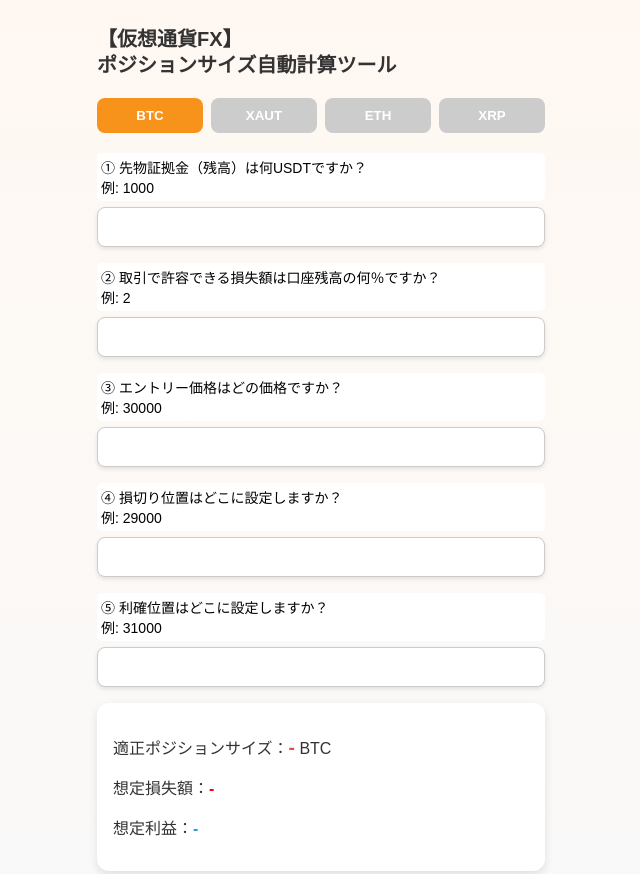
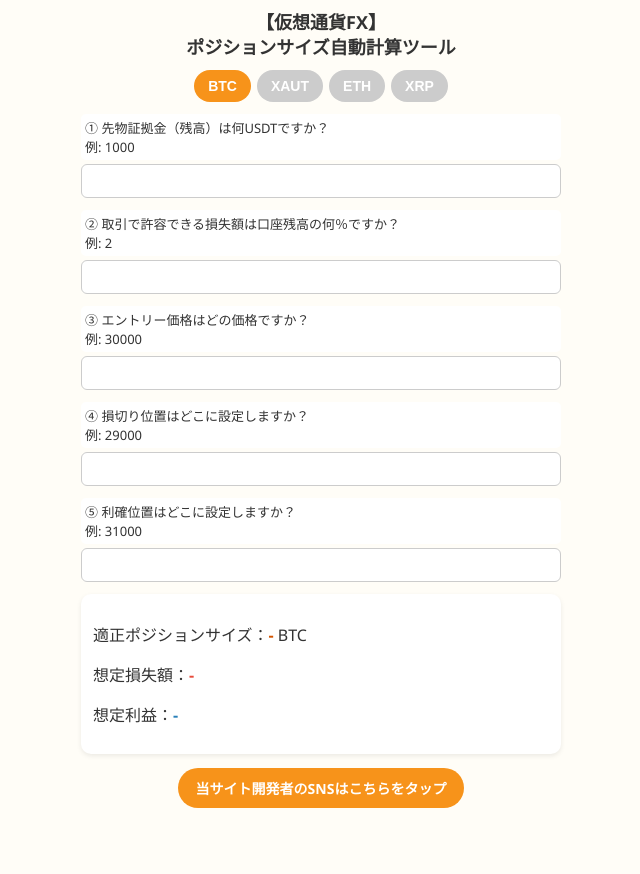
Before and after one commit to trader-fujikawakun/btc-fx-calcc, a plain HTML site: page index.html in a window 1280 px wide. Shown: the top 874 px of the page, without its empty margins (319-959 px from the left). After the commit the page ends 818 px from the top, so only its background shows below. Drawn offline with Linux system fonts and the light colour scheme.

Commit message:
Update style.css

```diff
--- a/style.css
+++ b/style.css
@@ -1,49 +1,45 @@
-/* 全体レイアウト */
 body {
   margin: 0;
-  font-family: "Arial Rounded MT Bold", "Helvetica Rounded", sans-serif;
-  background: linear-gradient(to bottom, #fff8f2, #f9f9f9);
+  font-family: "Segoe UI", sans-serif;
+  background: #fffdf7;
   color: #333;
 }
 
 .container {
   max-width: 480px;
   margin: 0 auto;
-  padding: 16px;
-  box-sizing: border-box;
+  padding: 10px;
 }
 
-/* タイトル */
 header {
-  text-align: left;
-  margin-bottom: 20px;
+  text-align: center;
+  margin-bottom: 12px;
 }
 
 #main-title {
-  font-size: 20px;
+  font-size: 18px;
+  line-height: 1.4;
   margin: 0;
-  padding: 10px 0;
-  line-height: 1.3;
 }
 
-/* 通貨切り替え */
 .currency-selector {
   display: flex;
-  gap: 8px;
+  gap: 6px;
+  margin-top: 10px;
+  justify-content: center;
   flex-wrap: wrap;
-  margin-top: 10px;
 }
 
 .currency-btn {
-  flex: 1;
-  padding: 10px;
+  padding: 8px 14px;
+  border: none;
+  border-radius: 20px;
   font-weight: bold;
-  border: none;
-  border-radius: 8px;
+  color: #fff;
   background: #ccc;
-  color: white;
   cursor: pointer;
-  transition: background 0.3s;
+  transition: all 0.3s;
+  font-size: 14px;
 }
 
 .currency-btn.active[data-currency="BTC"] {
@@ -55,113 +51,90 @@ header {
 }
 
 .currency-btn.active[data-currency="ETH"] {
-  background-color: #555;
+  background-color: #5a5a5a;
 }
 
 .currency-btn.active[data-currency="XRP"] {
-  background-color: #111;
+  background-color: #000;
 }
 
-/* 入力フォーム */
 .input-group {
-  margin-bottom: 16px;
+  margin-bottom: 12px;
 }
 
 label {
-  font-size: 14px;
+  font-size: 13px;
   display: block;
-  margin-bottom: 6px;
-  background-color: white;
+  margin-bottom: 4px;
+  background: white;
   padding: 4px;
   border-radius: 5px;
-  color: #000;
 }
 
 input {
   width: 100%;
-  padding: 10px;
-  font-size: 16px;
-  border-radius: 8px;
+  padding: 8px;
+  font-size: 14px;
+  border-radius: 6px;
   border: 1px solid #ccc;
-  box-shadow: 0 2px 4px rgba(0,0,0,0.1);
   box-sizing: border-box;
 }
 
-/* 結果表示 */
 .card {
-  background-color: white;
-  padding: 16px;
-  border-radius: 12px;
-  margin-top: 10px;
-  box-shadow: 0 4px 10px rgba(0,0,0,0.1);
-  animation: fadeIn 0.5s ease-in;
+  background: #fff;
+  padding: 12px;
+  border-radius: 10px;
+  margin-top: 12px;
+  box-shadow: 0 2px 5px rgba(0,0,0,0.08);
 }
 
 #positionSize {
-  color: #e74c3c;
+  color: #d35400;
   font-weight: bold;
-  font-size: 1.2em;
 }
 
 #expectedLoss {
-  color: red;
+  color: #e74c3c;
   font-weight: bold;
 }
 
 #expectedProfit {
-  color: #3498db;
+  color: #2980b9;
   font-weight: bold;
 }
 
-/* フッター */
 .footer {
-  margin-top: 20px;
+  margin-top: 14px;
   text-align: center;
 }
 
 .social-button {
   display: inline-block;
-  padding: 12px 20px;
   background: #f7931a;
   color: white;
+  padding: 10px 18px;
+  border-radius: 24px;
   text-decoration: none;
-  border-radius: 25px;
   font-weight: bold;
-  box-shadow: 0 2px 6px rgba(0,0,0,0.2);
+  font-size: 14px;
   transition: background 0.3s ease;
 }
 
 .social-button:hover {
-  background: #da7800;
+  background: #da7700;
 }
 
-/* アニメーション */
-@keyframes fadeIn {
-  from { opacity: 0; transform: translateY(10px); }
-  to { opacity: 1; transform: translateY(0); }
-}
-
-/* モバイル対応 */
 @media (max-width: 480px) {
   #main-title {
     font-size: 16px;
   }
 
-  .currency-selector {
-    gap: 6px;
+  .currency-btn {
+    font-size: 12px;
+    padding: 6px 10px;
   }
 
   .social-button {
-    font-size: 14px;
-    padding: 10px 16px;
-  }
-
-  input {
-    font-size: 14px;
-    padding: 8px;
-  }
-
-  .card p {
-    margin: 8px 0;
+    font-size: 13px;
   }
 }
```
